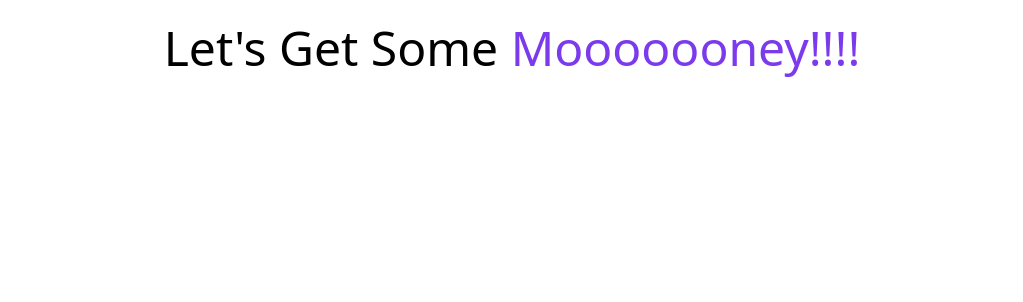
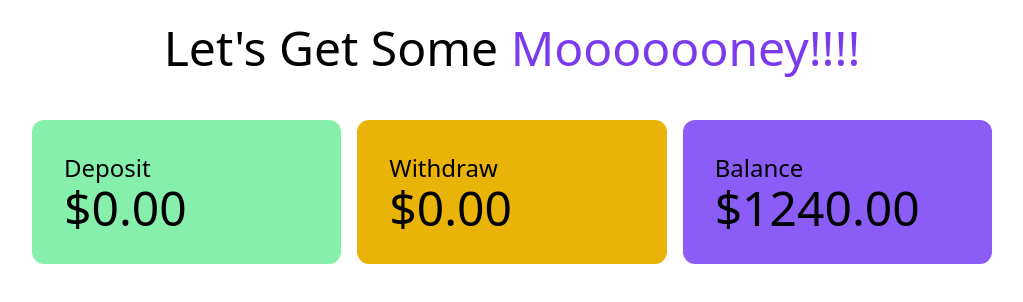
Before and after one commit to dg1223/javascript-basic-bank-website, a plain HTML site: page bank.html in a window 1280 px wide. Shown: the whole page, without its empty margins (128-1151 px from the left). Drawn offline with nearby package versions, Linux system fonts and the light colour scheme.

Commit message:
create top panel

```diff
--- a/bank.html
+++ b/bank.html
@@ -11,5 +11,23 @@
     <header>
         <h1 class="text-5xl text-center mt-6">Let's Get Some <span class="font-medium text-violet-600">Mooooooney!!!!</span></h1>
     </header>
+    <main>
+        <section class="mt-12">
+            <div class="grid grid-cols-3 gap-4 w-9/12 mx-auto">
+                <div class="bg-green-300 p-8 rounded-xl">
+                    <h4 class="text-2xl">Deposit</h4>
+                    <h2 class="text-5xl">$0.00</h2>
+                </div>
+                <div class="bg-yellow-500 p-8 rounded-xl">
+                    <h4 class="text-2xl">Withdraw</h4>
+                    <h2 class="text-5xl">$0.00</h2>
+                </div>
+                <div class="bg-violet-500 p-8 rounded-xl">
+                    <h4 class="text-2xl">Balance</h4>
+                    <h2 class="text-5xl">$1240.00</h2>
+                </div>
+            </div>
+        </section>
+    </main>
 </body>
 </html>
```
